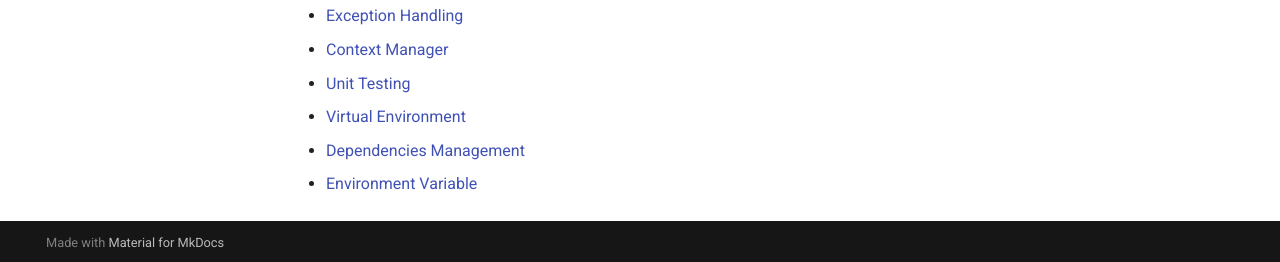
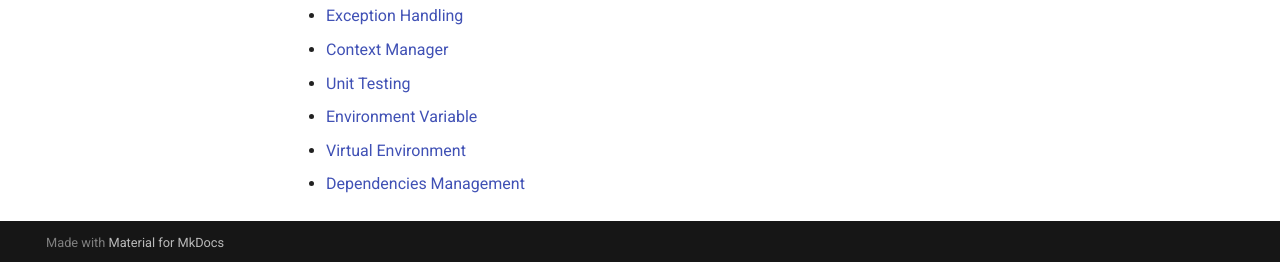
Before and after one commit to lifnaja/python-tutorial, an MkDocs documentation site: the page built from docs/index.md, in a window 1280 px wide and 1115 px high. Shown: the part 850-1112 px from the top of the window. Built offline with MkDocs 1.6.1 and Material for MkDocs 9.7.7, drawn with Linux system fonts in a browser that asks for light colours; comment, search, counter and statistics services are not loaded.

```diff
--- a/docs/index.md
+++ b/docs/index.md
@@ -23,6 +23,6 @@
 - [Exception Handling](python/more-features/exception_handling.md)
 - [Context Manager](python/more-features/context_manager.md)
 - [Unit Testing](python/more-features/unit_test.md)
+- [Environment Variable](python/more-features/environment_variables.md)
 - [Virtual Environment](python/more-features/virtual_environment.md)
 - [Dependencies Management](python/more-features/dependencies_management.md)
-- [Environment Variable](python/more-features/environment_variables.md)
--- a/mkdocs.yml
+++ b/mkdocs.yml
@@ -55,9 +55,9 @@ nav:
       - Exception Handling: python/more-features/exception_handling.md
       - Context Manager: python/more-features/context_manager.md
       - Unit Test: python/more-features/unit_test.md
+      - Environment Variable: python/more-features/environment_variables.md
       - Virtual Environment: python/more-features/virtual_environment.md
       - Dependencies Management: python/more-features/dependencies_management.md
-      - Environment Variable: python/more-features/environment_variables.md
 
 
   # - Pandas:
```
